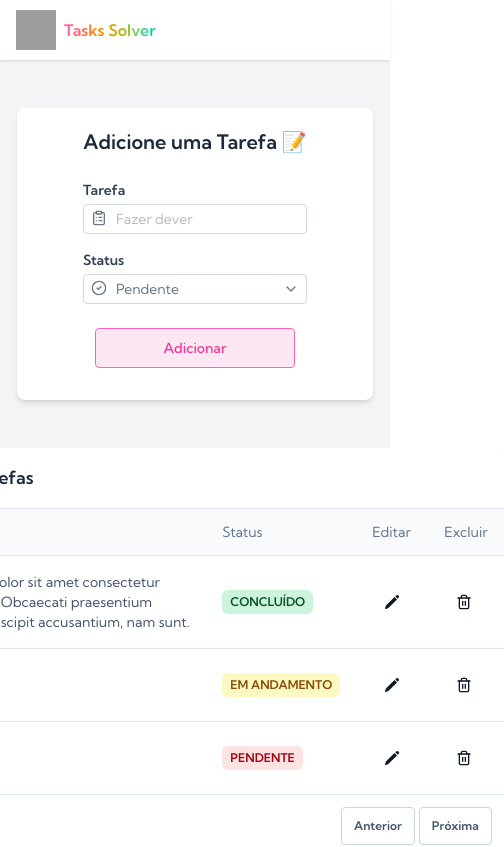
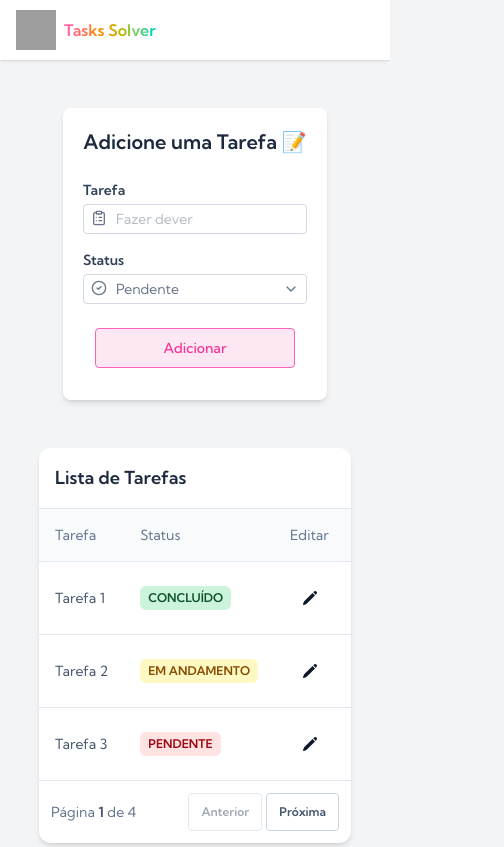
Before and after one commit to loreslei/TodoAngular, an Angular app: page / in a window 390 px wide. Shown: the top 847 px of the page, 504 px wide, since content can reach past the window. Built offline with nearby package versions, Linux system fonts and the light colour scheme; grey boxes are pictures that could not be loaded.

Commit message:
responsive table and pagination stuff added

```diff
--- a/src/app/components/home/home.component.html
+++ b/src/app/components/home/home.component.html
@@ -1,11 +1,11 @@
 <main>
 
-    <div class="bg-gray-100 w-screen h-screen md:overflow-x-hidden">
+    <div class="w-screen h-screen md:overflow-x-hidden">
         <div class="flex w-screen flex-col items-center justify-center space-y-12">
             <app-nav-header/>
             <app-inputs />
             <app-tabela />
-            <p class="bg-gray-100 w-screen text-center text-slate-700 p-3 mb-8">&copy; 2025 Lorenna Aguiar Nunes. Todos os direitos reservados.</p>
+            <p class="text-center text-slate-700 p-3 mb-8">&copy; 2025 Lorenna Aguiar Nunes. Todos os direitos reservados.</p>
         </div>
     </div>
 </main>
--- a/src/app/components/inputs/inputs.component.html
+++ b/src/app/components/inputs/inputs.component.html
@@ -1,5 +1,5 @@
 <div class="w-screen flex justify-center">
-    <div class="w-89 flex flex-col justify-center items-center bg-white shadow-md rounded-lg space-y-6 p-5 pb-8">
+    <div class="max-w-[89] md:w-89 flex flex-col justify-center items-center bg-white shadow-md rounded-lg space-y-6 p-5 pb-8">
         <h1 class="text-xl text-center text-slate-800 font-semibold">Adicione uma Tarefa 📝</h1>
         <form action="">
             <div class="text-slate-600/80 text-sm flex flex-col justify-center items-center space-y-4">
--- /dev/null
+++ b/src/app/components/models/task.ts
@@ -0,0 +1,6 @@
+export interface Task {
+  id: number;
+  description: string;
+  status: 'concluído' | 'em andamento' | 'pendente';
+  isMenuOpen?: boolean;
+}
--- a/src/app/components/tabela/tabela.component.css
+++ b/src/app/components/tabela/tabela.component.css
@@ -0,0 +1,6 @@
+@media screen and (max-width: 640px) {
+  td,
+  th {
+    white-space: nowrap;
+  }
+}
--- a/src/app/components/tabela/tabela.component.html
+++ b/src/app/components/tabela/tabela.component.html
@@ -1,236 +1,110 @@
-<!-- component -->
-<div class="max-w-[720px] mx-auto">
+<main>
+    <div class="w-screen">
 
 
+        <div class="w-80/100 md:w-1/3 mx-auto">
           <div class="relative flex flex-col w-full h-full text-slate-700 bg-white shadow-md rounded-xl bg-clip-border">
             <div class="relative mx-4 mt-4 overflow-hidden text-slate-700 bg-white rounded-none bg-clip-border">
-            <div class="flex items-center justify-between ">
-                <div>
+              <div class="flex items-center justify-between">
                 <h3 class="text-lg font-semibold text-slate-800">Lista de Tarefas</h3>
               </div>
-
             </div>
 
-        </div>
-        <div class="p-0 overflow-scroll">
+            <div class="p-0 overflow-x-auto">
               <table class="w-full mt-4 text-left table-auto min-w-max">
                 <thead>
                   <tr>
-                <th
-                    class="p-4 transition-colors border-y border-slate-200 bg-slate-50">
-                    <p
-                    class="flex items-center justify-between gap-2 text-sm font-normal leading-none text-slate-500">
-                    Tarefa
-                    </p>
+                    <th class="p-4 transition-colors border-y border-slate-200 bg-slate-50">
+                      <p class="text-sm font-normal text-slate-500">Tarefa</p>
                     </th>
-
-                <th
-                    class="p-4 transition-colors border-y border-slate-200 bg-slate-50">
-                    <p
-                    class="flex items-center justify-between gap-2 text-sm  font-normal leading-none text-slate-500">
-                    Status
-                    </p>
+                    <th class="p-4 transition-colors border-y border-slate-200 bg-slate-50">
+                      <p class="text-sm font-normal text-slate-500">Status</p>
                     </th>
-
-                <th
-                    class="p-4 transition-colors border-y border-slate-200 bg-slate-50">
-                    <p
-                    class="flex items-center justify-between gap-2 text-sm  font-normal leading-none text-slate-500">
-                    Editar
-                    </p>
+                    <th class="p-4 transition-colors border-y border-slate-200 bg-slate-50">
+                      <p class="text-sm font-normal text-slate-500">Editar</p>
                     </th>
-
-                <th
-                    class="p-4 transition-colors border-y border-slate-200 bg-slate-50">
-                    <p
-                    class="flex items-center justify-between gap-2 text-sm  font-normal leading-none text-slate-500">
-                    Excluir
-                    </p>
+                    <th class="p-4 transition-colors border-y border-slate-200 bg-slate-50">
+                      <p class="text-sm font-normal text-slate-500">Excluir</p>
                     </th>
-
-
                   </tr>
                 </thead>
                 <tbody>
-
-
-
-                <tr>
-                <td class="p-4 border-b w-80 border-slate-200">
-                    <div class="flex items-center gap-3">
+                  <tr *ngFor="let tarefa of tarefasPaginadas">
+                    <td class="p-4 border-b border-slate-200 max-w-[300px]">
                       <div class="flex flex-col">
-                        <p class="text-sm text-slate-600">
-                        Lorem ipsum dolor sit amet consectetur adipisicing elit. Obcaecati praesentium voluptatibus suscipit accusantium, nam sunt.
+                        <p class="text-sm text-slate-600 truncate" [title]="tarefa.descricao">
+                          {{ tarefa.descricao }}
                         </p>
-                    </div>
                       </div>
                     </td>
 
                     <td class="p-4 border-b border-slate-200">
                       <div class="w-max">
                         <div
-                        class="relative grid items-center px-2 py-1 text-xs font-semibold text-green-900 uppercase rounded-md select-none whitespace-nowrap bg-green-500/20">
-                        <span class="">concluído</span>
+                          class="px-2 py-1 text-xs font-semibold uppercase rounded-md select-none whitespace-nowrap"
+                          [ngClass]="formatarStatus(tarefa.status)">
+                          {{ tarefa.status }}
                         </div>
                       </div>
                     </td>
 
-                <td class="p-4 border-b border-slate-200">
-                    <button
-                    class="relative h-10 max-h-[40px] w-10 max-w-[40px] select-none rounded-lg text-center align-middle text-xs font-medium uppercase text-slate-900 transition-all hover:bg-slate-900/10 active:bg-slate-900/20 disabled:pointer-events-none disabled:opacity-50 disabled:shadow-none"
-                    type="button">
-                    <span class="absolute transform -translate-x-1/2 -translate-y-1/2 top-1/2 left-1/2">
-                        <svg xmlns="http://www.w3.org/2000/svg" viewBox="0 0 24 24" fill="currentColor" aria-hidden="true"
-                        class="w-4 h-4">
+                    <td class="p-4 border-b border-slate-200 relative">
+                      <button (click)="toggleDropdown(tarefa.id)"
+                        class="dropdown-toggle h-10 w-10 flex items-center justify-center rounded-lg hover:bg-slate-900/10 relative">
+                        <svg xmlns="http://www.w3.org/2000/svg" fill="currentColor" viewBox="0 0 24 24"
+                          class="w-4 h-4 text-slate-900">
                           <path
-                            d="M21.731 2.269a2.625 2.625 0 00-3.712 0l-1.157 1.157 3.712 3.712 1.157-1.157a2.625 2.625 0 000-3.712zM19.513 8.199l-3.712-3.712-12.15 12.15a5.25 5.25 0 00-1.32 2.214l-.8 2.685a.75.75 0 00.933.933l2.685-.8a5.25 5.25 0 002.214-1.32L19.513 8.2z">
-                        </path>
+                            d="M21.731 2.269a2.625 2.625 0 00-3.712 0l-1.157 1.157 3.712 3.712 1.157-1.157a2.625 2.625 0 000-3.712zM19.513 8.199l-3.712-3.712-12.15 12.15a5.25 5.25 0 00-1.32 2.214l-.8 2.685a.75.75 0 00.933.933l2.685-.8a5.25 5.25 0 002.214-1.32L19.513 8.2z" />
                         </svg>
-                    </span>
                       </button>
-                </td>
-
-
-                <td class="p-4 border-b border-slate-200">
-                    <button
-                    class="relative h-10 max-h-[40px] w-10 max-w-[40px] select-none rounded-lg text-center align-middle text-xs font-medium uppercase text-slate-900 transition-all hover:bg-red-100 hover:text-red-900 active:bg-red-200 disabled:pointer-events-none disabled:opacity-50 disabled:shadow-none"
-                    type="button">
-                    <span class="absolute transform -translate-x-1/2 -translate-y-1/2 top-1/2 left-1/2">
-                        <svg xmlns="http://www.w3.org/2000/svg" viewBox="0 0 24 24" fill="none" stroke="currentColor" stroke-width="2" stroke-linecap="round" stroke-linejoin="round" class="lucide lucide-trash2-icon lucide-trash-2 w-4 h-4"><path d="M3 6h18"/><path d="M19 6v14c0 1-1 2-2 2H7c-1 0-2-1-2-2V6"/><path d="M8 6V4c0-1 1-2 2-2h4c1 0 2 1 2 2v2"/><line x1="10" x2="10" y1="11" y2="17"/><line x1="14" x2="14" y1="11" y2="17"/></svg>
-                    </span>
+                      <div *ngIf="dropdownAberto === tarefa.id"
+                        class="absolute z-10 mt-2 bg-white border border-gray-200 rounded shadow w-40 right-0">
+                        <ul>
+                          <li *ngFor="let status of statusOptions">
+                            <button (click)="alterarStatus(tarefa.id, status)"
+                              class="block w-full px-4 py-2 text-sm text-left text-slate-600 hover:bg-slate-100">
+                              {{ status }}
                             </button>
-                </td>
-
-
-                </tr>
-
-                <tr>
-                <td class="p-4 border-b w-80 border-slate-200">
-                    <div class="flex items-center gap-3">
-
-                    <div class="flex flex-col">
-                        <p
-                        class="text-sm text-slate-600">
-                        alexa
-                        </p>
-                    </div>
+                          </li>
+                        </ul>
                       </div>
                     </td>
 
                     <td class="p-4 border-b border-slate-200">
-                    <div class="w-max">
-                    <div
-                        class="relative grid items-center px-2 py-1 text-xs font-semibold uppercase rounded-md select-none whitespace-nowrap bg-yellow-100 text-yellow-800">
-                        <span class="">em andamento</span>
-                    </div>
-                    </div>
-                </td>
-
-                <td class="p-4 border-b border-slate-200">
-                    <button
-                    class="relative h-10 max-h-[40px] w-10 max-w-[40px] select-none rounded-lg text-center align-middle text-xs font-medium uppercase text-slate-900 transition-all hover:bg-slate-900/10 active:bg-slate-900/20 disabled:pointer-events-none disabled:opacity-50 disabled:shadow-none"
-                    type="button">
-                    <span class="absolute transform -translate-x-1/2 -translate-y-1/2 top-1/2 left-1/2">
-                        <svg xmlns="http://www.w3.org/2000/svg" viewBox="0 0 24 24" fill="currentColor" aria-hidden="true"
-                        class="w-4 h-4">
-                        <path
-                            d="M21.731 2.269a2.625 2.625 0 00-3.712 0l-1.157 1.157 3.712 3.712 1.157-1.157a2.625 2.625 0 000-3.712zM19.513 8.199l-3.712-3.712-12.15 12.15a5.25 5.25 0 00-1.32 2.214l-.8 2.685a.75.75 0 00.933.933l2.685-.8a5.25 5.25 0 002.214-1.32L19.513 8.2z">
-                        </path>
+                      <button (click)="excluirTarefa(tarefa.id)"
+                        class="h-10 w-10 flex items-center justify-center rounded-lg text-slate-900 hover:bg-red-100 hover:text-red-900">
+                        <svg xmlns="http://www.w3.org/2000/svg" class="w-4 h-4" fill="none" stroke="currentColor"
+                          stroke-width="2" stroke-linecap="round" stroke-linejoin="round" viewBox="0 0 24 24">
+                          <path d="M3 6h18" />
+                          <path d="M19 6v14c0 1-1 2-2 2H7c-1 0-2-1-2-2V6" />
+                          <path d="M8 6V4c0-1 1-2 2-2h4c1 0 2 1 2 2v2" />
+                          <line x1="10" x2="10" y1="11" y2="17" />
+                          <line x1="14" x2="14" y1="11" y2="17" />
                         </svg>
-                    </span>
                       </button>
                     </td>
-
-                <td class="p-4 border-b border-slate-200">
-                    <button
-                    class="relative h-10 max-h-[40px] w-10 max-w-[40px] select-none rounded-lg text-center align-middle text-xs font-medium uppercase text-slate-900 transition-all hover:bg-red-100 hover:text-red-900 active:bg-red-200 disabled:pointer-events-none disabled:opacity-50 disabled:shadow-none"
-                    type="button">
-                    <span class="absolute transform -translate-x-1/2 -translate-y-1/2 top-1/2 left-1/2">
-                        <svg xmlns="http://www.w3.org/2000/svg" viewBox="0 0 24 24" fill="none" stroke="currentColor" stroke-width="2" stroke-linecap="round" stroke-linejoin="round" class="lucide lucide-trash2-icon lucide-trash-2 w-4 h-4"><path d="M3 6h18"/><path d="M19 6v14c0 1-1 2-2 2H7c-1 0-2-1-2-2V6"/><path d="M8 6V4c0-1 1-2 2-2h4c1 0 2 1 2 2v2"/><line x1="10" x2="10" y1="11" y2="17"/><line x1="14" x2="14" y1="11" y2="17"/></svg>
-                    </span>
-                    </button>
-                </td>
-
-
                   </tr>
-
-                <tr>
-                <td class="p-4 w-80 border-b border-slate-200">
-                    <div class="flex items-center gap-3">
-
-                    <div class="flex flex-col">
-                        <p
-                        class="text-sm text-slate-600">
-                        alexa
-                        </p>
-                    </div>
-                    </div>
-                </td>
-
-                <td class="p-4 border-b border-slate-200">
-                    <div class="w-max">
-                    <div
-                        class="relative grid items-center px-2 py-1 text-xs font-semibold uppercase rounded-md select-none whitespace-nowrap bg-red-100 text-red-800">
-                        <span class="">pendente</span>
-                    </div>
-                    </div>
-                </td>
-
-                <td class="p-4 border-b border-slate-200">
-                    <button
-                    class="relative h-10 max-h-[40px] w-10 max-w-[40px] select-none rounded-lg text-center align-middle text-xs font-medium uppercase text-slate-900 transition-all hover:bg-slate-900/10 active:bg-slate-900/20 disabled:pointer-events-none disabled:opacity-50 disabled:shadow-none"
-                    type="button">
-                    <span class="absolute transform -translate-x-1/2 -translate-y-1/2 top-1/2 left-1/2">
-                        <svg xmlns="http://www.w3.org/2000/svg" viewBox="0 0 24 24" fill="currentColor" aria-hidden="true"
-                        class="w-4 h-4">
-                        <path
-                            d="M21.731 2.269a2.625 2.625 0 00-3.712 0l-1.157 1.157 3.712 3.712 1.157-1.157a2.625 2.625 0 000-3.712zM19.513 8.199l-3.712-3.712-12.15 12.15a5.25 5.25 0 00-1.32 2.214l-.8 2.685a.75.75 0 00.933.933l2.685-.8a5.25 5.25 0 002.214-1.32L19.513 8.2z">
-                        </path>
-                        </svg>
-                    </span>
-                    </button>
-                </td>
-
-
-                <td class="p-4 border-b border-slate-200">
-                    <button
-                    class="relative h-10 max-h-[40px] w-10 max-w-[40px] select-none rounded-lg text-center align-middle text-xs font-medium uppercase text-slate-900 transition-all hover:bg-red-100 hover:text-red-900 active:bg-red-200 disabled:pointer-events-none disabled:opacity-50 disabled:shadow-none"
-                    type="button">
-                    <span class="absolute transform -translate-x-1/2 -translate-y-1/2 top-1/2 left-1/2">
-                        <svg xmlns="http://www.w3.org/2000/svg" viewBox="0 0 24 24" fill="none" stroke="currentColor" stroke-width="2" stroke-linecap="round" stroke-linejoin="round" class="lucide lucide-trash2-icon lucide-trash-2 w-4 h-4"><path d="M3 6h18"/><path d="M19 6v14c0 1-1 2-2 2H7c-1 0-2-1-2-2V6"/><path d="M8 6V4c0-1 1-2 2-2h4c1 0 2 1 2 2v2"/><line x1="10" x2="10" y1="11" y2="17"/><line x1="14" x2="14" y1="11" y2="17"/></svg>
-                    </span>
-                    </button>
-                </td>
-
-
-                </tr>
-
-
-
                 </tbody>
               </table>
             </div>
+
             <div class="flex items-center justify-between p-3">
               <p class="block text-sm text-slate-500">
-            Página <span class="font-semibold text-slate-600">1</span> de 10
+                Página <span class="font-semibold text-slate-600">{{ paginaAtual }}</span> de {{ totalPaginas }}
               </p>
               <div class="flex gap-1">
-            <button
-                class="rounded border border-slate-300 py-2.5 px-3 text-center text-xs font-semibold text-slate-600 transition-all hover:opacity-75 focus:ring focus:ring-slate-300 active:opacity-[0.85] disabled:pointer-events-none disabled:opacity-50 disabled:shadow-none"
-                type="button">
+                <button (click)="anterior()" [disabled]="paginaAtual === 1"
+                  class="rounded border border-slate-300 py-2.5 px-3 text-xs font-semibold text-slate-600 hover:opacity-75 disabled:opacity-50">
                   Anterior
                 </button>
-            <button
-                class="rounded border border-slate-300 py-2.5 px-3 text-center text-xs font-semibold text-slate-600 transition-all hover:opacity-75 focus:ring focus:ring-slate-300 active:opacity-[0.85] disabled:pointer-events-none disabled:opacity-50 disabled:shadow-none"
-                type="button">
+                <button (click)="proxima()" [disabled]="paginaAtual === totalPaginas"
+                  class="rounded border border-slate-300 py-2.5 px-3 text-xs font-semibold text-slate-600 hover:opacity-75 disabled:opacity-50">
                   Próxima
                 </button>
               </div>
             </div>
           </div>
-
-
-
-
+        </div>
 
     </div>
+</main>
--- a/src/app/components/tabela/tabela.component.ts
+++ b/src/app/components/tabela/tabela.component.ts
@@ -1,11 +1,96 @@
-import { Component } from '@angular/core';
+import { Component, HostListener } from '@angular/core';
+import { CommonModule } from '@angular/common';
 
 @Component({
   selector: 'app-tabela',
-  imports: [],
+  standalone: true,
+  imports: [CommonModule],
   templateUrl: './tabela.component.html',
-  styleUrl: './tabela.component.css'
+  styleUrls: ['./tabela.component.css'],
 })
 export class TabelaComponent {
+  tarefas = [
+    { id: 1, descricao: 'Tarefa 1', status: 'Concluído' },
+    { id: 2, descricao: 'Tarefa 2', status: 'Em Andamento' },
+    { id: 3, descricao: 'Tarefa 3', status: 'Pendente' },
+    { id: 4, descricao: 'Tarefa 4', status: 'Pendente' },
+    { id: 5, descricao: 'Tarefa 5', status: 'Em Andamento' },
+    { id: 6, descricao: 'Tarefa 6', status: 'Concluído' },
+    { id: 7, descricao: 'Tarefa 7', status: 'Em Andamento' },
+    { id: 8, descricao: 'Tarefa 8', status: 'Pendente' },
+    { id: 9, descricao: 'Tarefa 9', status: 'Pendente' },
+    { id: 10, descricao: 'Tarefa 10', status: 'Concluído' }
+  ];
 
+  statusOptions = ['Pendente', 'Em Andamento', 'Concluído'];
+  dropdownAberto: number | null = null;
+
+  paginaAtual = 1;
+  tarefasPorPagina = 3;
+
+  get tarefasPaginadas() {
+    const inicio = (this.paginaAtual - 1) * this.tarefasPorPagina;
+    return this.tarefas.slice(inicio, inicio + this.tarefasPorPagina);
+  }
+
+  get totalPaginas() {
+    return Math.ceil(this.tarefas.length / this.tarefasPorPagina);
+  }
+
+  get paginas(): number[] {
+    return Array(this.totalPaginas)
+      .fill(0)
+      .map((_, i) => i + 1);
+  }
+
+  irParaPagina(pagina: number) {
+    this.paginaAtual = pagina;
+  }
+
+  anterior() {
+    if (this.paginaAtual > 1) this.paginaAtual--;
+  }
+
+  proxima() {
+    if (this.paginaAtual < this.totalPaginas) this.paginaAtual++;
+  }
+
+  excluirTarefa(id: number) {
+    this.tarefas = this.tarefas.filter(t => t.id !== id);
+    if (this.paginaAtual > this.totalPaginas) {
+      this.paginaAtual = this.totalPaginas;
+    }
+  }
+
+  toggleDropdown(id: number) {
+    this.dropdownAberto = this.dropdownAberto === id ? null : id;
+  }
+
+  alterarStatus(id: number, novoStatus: string) {
+    const tarefa = this.tarefas.find(t => t.id === id);
+    if (tarefa) tarefa.status = novoStatus.toLowerCase();
+    this.dropdownAberto = null;
+  }
+
+  @HostListener('document:click', ['$event'])
+  onClickOutside(event: MouseEvent) {
+    const target = event.target as HTMLElement;
+    if (!target.closest('.dropdown-toggle')) {
+      this.dropdownAberto = null;
+    }
+  }
+
+  formatarStatus(status: string) {
+    const normalized = status.toLowerCase().normalize('NFD').replace(/[\u0300-\u036f]/g, '');
+    switch (normalized) {
+      case 'concluido':
+        return 'bg-green-500/20 text-green-900';
+      case 'em andamento':
+        return 'bg-yellow-100 text-yellow-800';
+      case 'pendente':
+        return 'bg-red-100 text-red-800';
+      default:
+        return 'bg-gray-100 text-gray-800';
+    }
+  }
 }
--- a/src/index.html
+++ b/src/index.html
@@ -1,5 +1,5 @@
 <!doctype html>
-<html lang="en">
+<html lang="pt-br">
 <head>
   <meta charset="utf-8">
   <title>Todo</title>
@@ -7,7 +7,7 @@
   <meta name="viewport" content="width=device-width, initial-scale=1">
   <link rel="icon" type="image/x-icon" href="TasksSolver.ico">
 </head>
-<body>
+<body class="bg-gray-100">
   <app-root></app-root>
 </body>
 </html>
```
Lines whose indentation alone changed are shown as unchanged.
